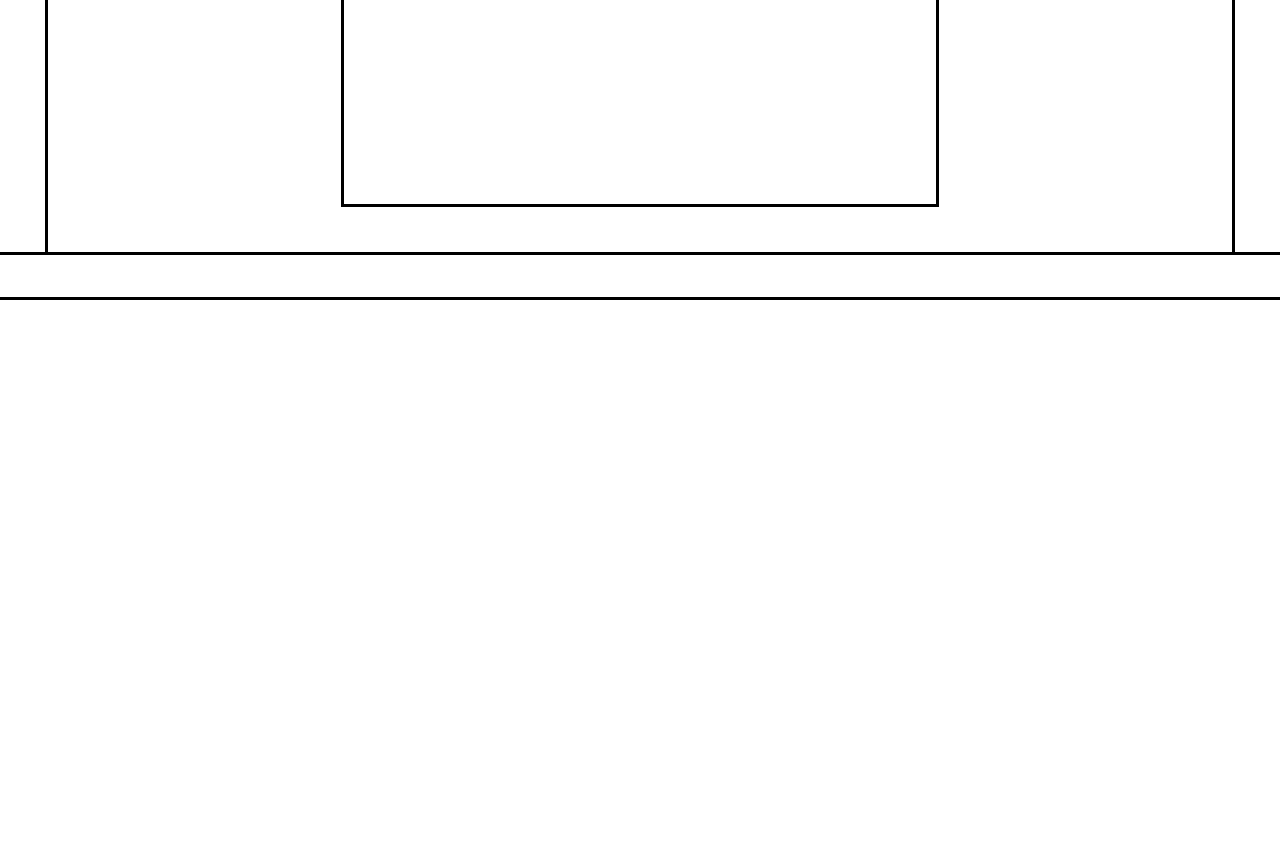
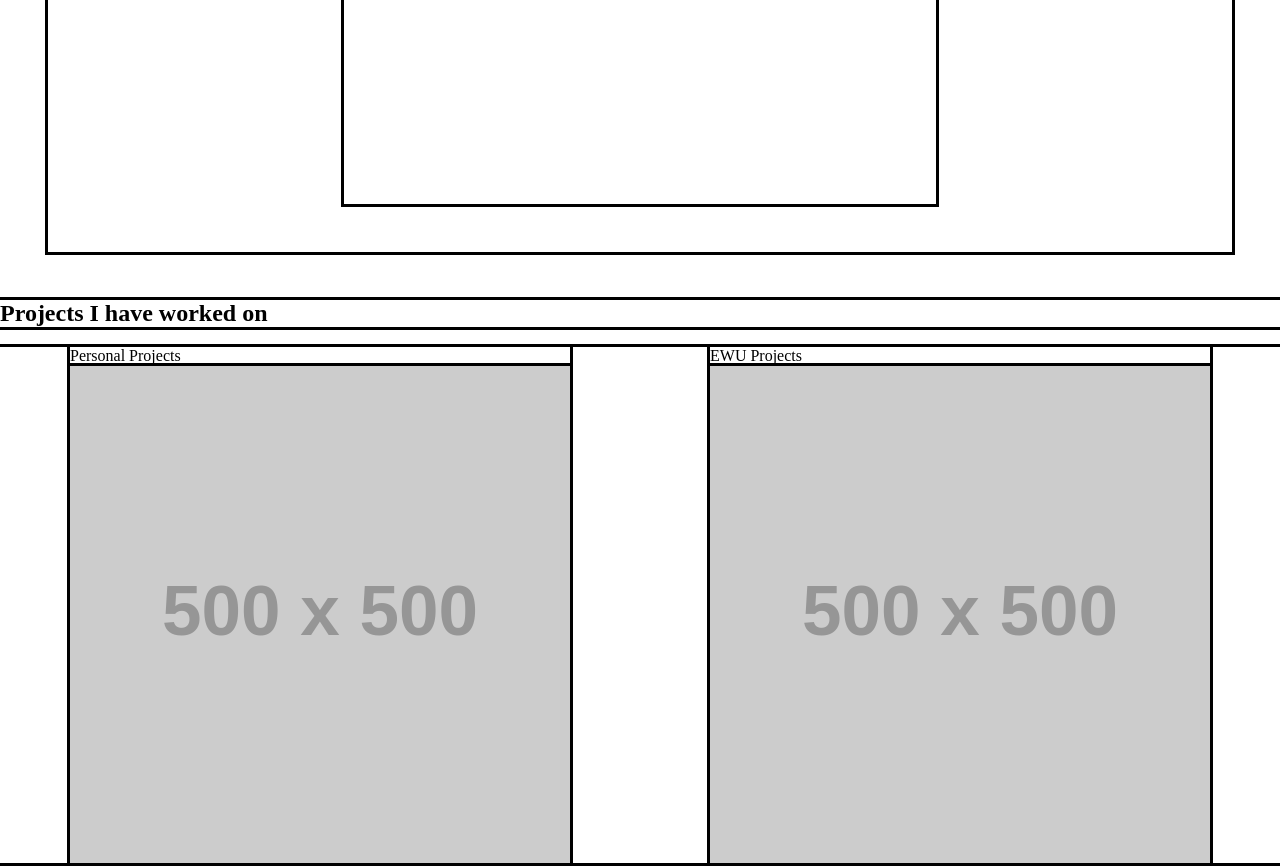
Before and after one commit to lumland03/lumland03.github.io, a website with bundled scripts: page index.html in a window 1280 px wide. Shown: the part 1497-2363 px from the top of the page. Before the commit the page ends 1797 px from the top, so only its background shows below. Built offline with nearby package versions, Linux system fonts and the light colour scheme; placeholder pictures from the web are drawn by us; a web font is replaced by a local one.

Commit message:
added spacing and section 3

```diff
--- a/css/styles.css
+++ b/css/styles.css
@@ -94,8 +94,6 @@ a{
 }
 
 
-
-
 .about-container{
     font-family: var(--body-font);
     font-size: var(--Sizes__L);
@@ -103,3 +101,31 @@ a{
     width: 50%;
     margin: var(--Spacing3XL);
 }
+
+
+
+/* Section 2 */
+
+
+#section-2{
+    margin-top: var(--Spacing2XL)
+}
+
+
+.site-carousel{
+    display: flex;
+    justify-content: space-evenly;
+
+}
+
+.projects{
+    display: flex;
+    flex-direction: column;
+    justify-content: center;
+    margin: auto;
+}
+
+.projects a{
+    text-align: center;
+    margin: auto;
+}
--- a/index.html
+++ b/index.html
@@ -48,7 +48,14 @@
         </section>
 
         <section id="section-2">
+            <h2> Projects I have worked on</h2>
             <div class="site-carousel">
+                <div class="projects" id="personal-projects"> Personal Projects<img src="https://placehold.co/500x500"></div>
+                <div class="projects" id="ewu-projects"> EWU Projects <img src="https://placehold.co/500x500"></div>
+            </div>
+        </section>
+        <section id="section-3">
+            <div class="steam-stats">
 
             </div>
         </section>
```
